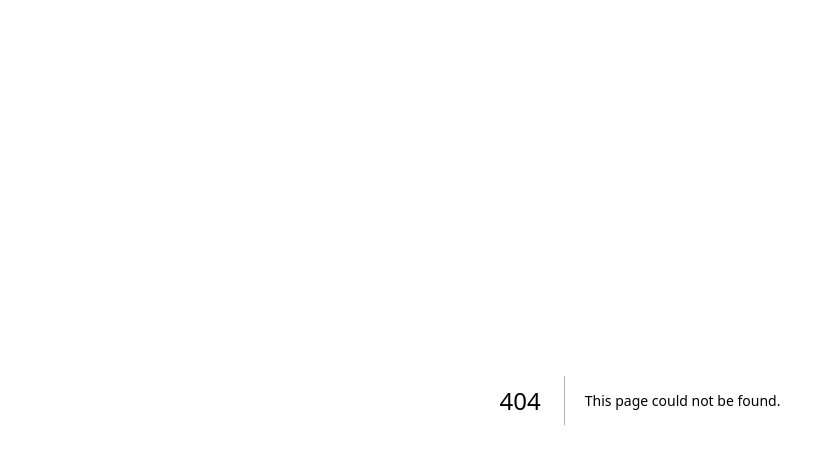
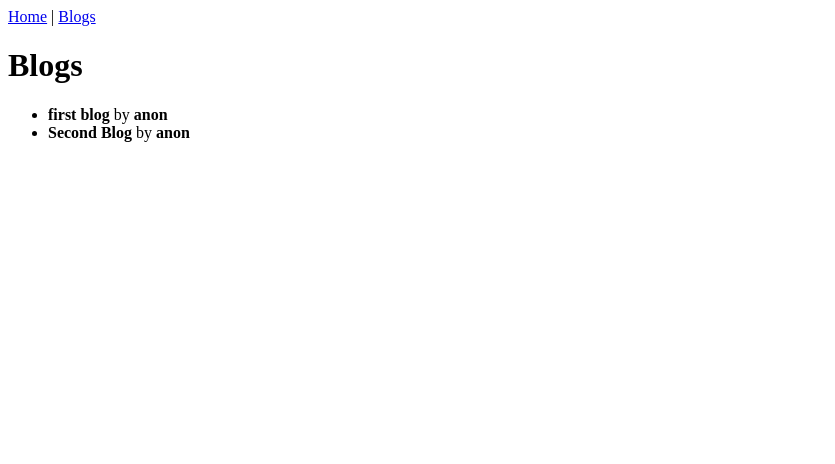
Before and after one commit to PermataAyu/blogs-app, a Next.js app: page /blogs in a window 1280 px wide. Before the commit this address had no page. Shown: the top 464 px of the page, without its empty margins (0-835 px from the left). Built offline with nearby package versions, Linux system fonts and the light colour scheme.

Commit message:
exercise 1

```diff
--- /dev/null
+++ b/app/blogs/page.tsx
@@ -0,0 +1,33 @@
+const blogs = [
+  {
+    id: 1,
+    title: "first blog",
+    author: "anon",
+    url: "http://localhost/",
+    likes: 0,
+  },
+  {
+    id: 2,
+    title: "Second Blog",
+    author: "anon",
+    url: "http://localhost/",
+    likes: 0,
+  }
+]
+
+const Blog = () => {
+  return(
+    <div>
+      <h1>Blogs</h1>
+      <ul>
+        {blogs.map((b) => (
+          <li key={b.id}>
+            <strong>{b.title}</strong> by <strong>{b.author}</strong>
+          </li>
+        ))}
+      </ul>
+    </div>
+  )
+}
+
+export default Blog
--- a/app/layout.tsx
+++ b/app/layout.tsx
@@ -1,33 +1,20 @@
-import type { Metadata } from "next";
-import { Geist, Geist_Mono } from "next/font/google";
-import "./globals.css";
-
-const geistSans = Geist({
-  variable: "--font-geist-sans",
-  subsets: ["latin"],
-});
-
-const geistMono = Geist_Mono({
-  variable: "--font-geist-mono",
-  subsets: ["latin"],
-});
-
-export const metadata: Metadata = {
-  title: "Create Next App",
-  description: "Generated by create next app",
-};
+import Link from "next/link";
 
 export default function RootLayout({
   children,
-}: Readonly<{
+}: {
   children: React.ReactNode;
-}>) {
+}) {
   return (
-    <html
-      lang="en"
-      className={`${geistSans.variable} ${geistMono.variable} h-full antialiased`}
-    >
-      <body className="min-h-full flex flex-col">{children}</body>
+    <html lang="en">
+      <body>
+        <nav>
+          <Link href="/">Home</Link>
+          {" | "}
+          <Link href="/blogs">Blogs</Link>
+        </nav>
+        {children}
+      </body>
     </html>
   );
 }
--- a/app/page.tsx
+++ b/app/page.tsx
@@ -1,65 +1,9 @@
-import Image from "next/image";
-
-export default function Home() {
+const Home = () => {
   return (
-    <div className="flex flex-col flex-1 items-center justify-center bg-zinc-50 font-sans dark:bg-black">
-      <main className="flex flex-1 w-full max-w-3xl flex-col items-center justify-between py-32 px-16 bg-white dark:bg-black sm:items-start">
-        <Image
-          className="dark:invert"
-          src="/next.svg"
-          alt="Next.js logo"
-          width={100}
-          height={20}
-          priority
-        />
-        <div className="flex flex-col items-center gap-6 text-center sm:items-start sm:text-left">
-          <h1 className="max-w-xs text-3xl font-semibold leading-10 tracking-tight text-black dark:text-zinc-50">
-            To get started, edit the page.tsx file.
-          </h1>
-          <p className="max-w-md text-lg leading-8 text-zinc-600 dark:text-zinc-400">
-            Looking for a starting point or more instructions? Head over to{" "}
-            <a
-              href="https://vercel.com/templates?framework=next.js&utm_source=create-next-app&utm_medium=appdir-template-tw&utm_campaign=create-next-app"
-              className="font-medium text-zinc-950 dark:text-zinc-50"
-            >
-              Templates
-            </a>{" "}
-            or the{" "}
-            <a
-              href="https://nextjs.org/learn?utm_source=create-next-app&utm_medium=appdir-template-tw&utm_campaign=create-next-app"
-              className="font-medium text-zinc-950 dark:text-zinc-50"
-            >
-              Learning
-            </a>{" "}
-            center.
-          </p>
-        </div>
-        <div className="flex flex-col gap-4 text-base font-medium sm:flex-row">
-          <a
-            className="flex h-12 w-full items-center justify-center gap-2 rounded-full bg-foreground px-5 text-background transition-colors hover:bg-[#383838] dark:hover:bg-[#ccc] md:w-[158px]"
-            href="https://vercel.com/new?utm_source=create-next-app&utm_medium=appdir-template-tw&utm_campaign=create-next-app"
-            target="_blank"
-            rel="noopener noreferrer"
-          >
-            <Image
-              className="dark:invert"
-              src="/vercel.svg"
-              alt="Vercel logomark"
-              width={16}
-              height={16}
-            />
-            Deploy Now
-          </a>
-          <a
-            className="flex h-12 w-full items-center justify-center rounded-full border border-solid border-black/[.08] px-5 transition-colors hover:border-transparent hover:bg-black/[.04] dark:border-white/[.145] dark:hover:bg-[#1a1a1a] md:w-[158px]"
-            href="https://nextjs.org/docs?utm_source=create-next-app&utm_medium=appdir-template-tw&utm_campaign=create-next-app"
-            target="_blank"
-            rel="noopener noreferrer"
-          >
-            Documentation
-          </a>
-        </div>
-      </main>
+    <div>
+      Hello
     </div>
   );
 }
+
+export default Home
```
